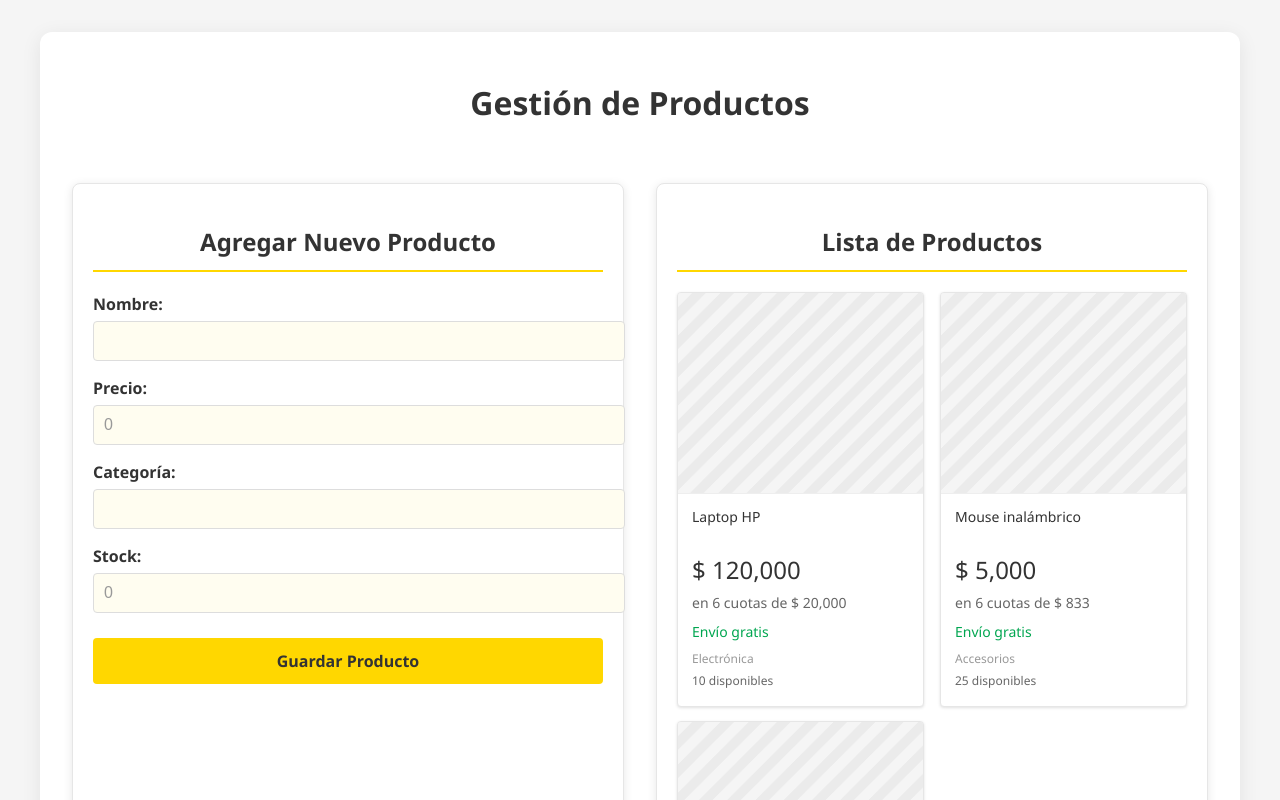
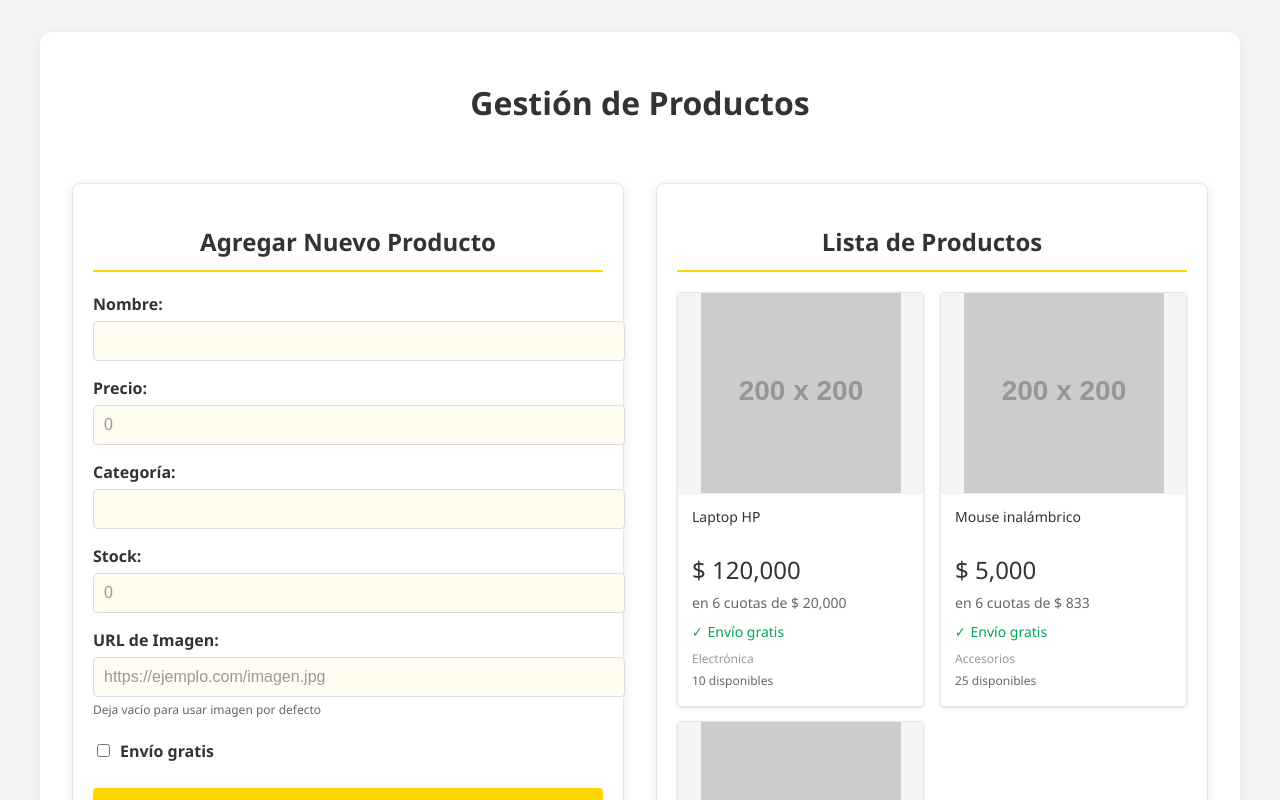
Before and after one commit to 4lexxe/pv_tp4_grupo4, a React (Vite) app: page / in a window 1280 px wide. Shown: the top 800 px of the page. Built offline with nearby package versions, Linux system fonts and the light colour scheme.

Commit message:
feat: agregar campos para URL de imagen y envío gratis

```diff
--- a/src/App.css
+++ b/src/App.css
@@ -160,6 +160,37 @@
   box-shadow: 0 0 0 2px rgba(255, 215, 0, 0.2);
 }
 
+/* Estilos para el texto de ayuda */
+.form-help {
+  display: block;
+  color: #666;
+  font-size: 12px;
+  margin-top: 4px;
+}
+
+/* Estilos para checkbox */
+.checkbox-group {
+  margin-top: 20px;
+}
+
+.checkbox-label {
+  display: flex;
+  align-items: center;
+  font-weight: normal;
+  cursor: pointer;
+}
+
+.checkbox-label input[type="checkbox"] {
+  width: auto;
+  margin-right: 10px;
+  cursor: pointer;
+}
+
+.checkbox-label span {
+  font-size: 16px;
+  color: #333;
+}
+
 button[type="submit"] {
   background-color: #FFD700;
   color: #333;
@@ -225,7 +256,7 @@
   box-shadow: 0 2px 8px rgba(0, 0, 0, 0.12);
 }
 
-/* Placeholder para imagen */
+/* Imagen del producto */
 .product-image {
   height: 200px;
   background-color: #f5f5f5;
@@ -233,8 +264,21 @@
   align-items: center;
   justify-content: center;
   border-bottom: 1px solid #eee;
+  overflow: hidden;
 }
 
+.product-thumbnail {
+  width: 100%;
+  height: 100%;
+  object-fit: contain;
+  transition: transform 0.3s ease;
+}
+
+.product-card:hover .product-thumbnail {
+  transform: scale(1.03);
+}
+
+/* Placeholder para imagen */
 .image-placeholder {
   width: 100%;
   height: 100%;
@@ -286,6 +330,14 @@
   font-size: 14px;
   font-weight: 500;
   margin-bottom: 8px;
+  display: flex;
+  align-items: center;
+}
+
+.product-shipping:before {
+  content: '✓';
+  font-weight: bold;
+  margin-right: 5px;
 }
 
 /* Categoría */
--- a/src/App.jsx
+++ b/src/App.jsx
@@ -13,21 +13,27 @@
       name: 'Laptop HP',
       price: 120000,
       category: 'Electrónica',
-      stock: 10
+      stock: 10,
+      imageUrl: 'https://via.placeholder.com/200?text=Laptop+HP',
+      freeShipping: true
     },
     {
       id: 2,
       name: 'Mouse inalámbrico',
       price: 5000,
       category: 'Accesorios',
-      stock: 25
+      stock: 25,
+      imageUrl: 'https://via.placeholder.com/200?text=Mouse',
+      freeShipping: true
     },
     {
       id: 3,
       name: 'Monitor 24"',
       price: 45000,
       category: 'Electrónica',
-      stock: 5
+      stock: 5,
+      imageUrl: 'https://via.placeholder.com/200?text=Monitor',
+      freeShipping: true
     }
   ]);
 
--- a/src/components/ProductForm.jsx
+++ b/src/components/ProductForm.jsx
@@ -5,14 +5,25 @@
     name: '',
     price: '',
     category: '',
-    stock: ''
+    stock: '',
+    imageUrl: '',
+    freeShipping: false
   });
 
   /***************************************
    * MANEJO DE EVENTOS DEL FORMULARIO
    ***************************************/
   const handleChange = (e) => {
-    const { name, value } = e.target;
+    const { name, value, type, checked } = e.target;
+
+    // Manejo especial para checkbox
+    if (type === 'checkbox') {
+      setProductData(prevData => ({
+        ...prevData,
+        [name]: checked
+      }));
+      return;
+    }
 
     // Asegurarse de que los valores numéricos sean válidos
     if ((name === 'price' || name === 'stock') && value !== '') {
@@ -35,7 +46,9 @@
     const formattedProduct = {
       ...productData,
       price: productData.price === '' ? 0 : Number(productData.price),
-      stock: productData.stock === '' ? 0 : Number(productData.stock)
+      stock: productData.stock === '' ? 0 : Number(productData.stock),
+      // Si no se proporciona una URL de imagen, usar un placeholder
+      imageUrl: productData.imageUrl || 'https://via.placeholder.com/200'
     };
 
     // Llamar a la función proporcionada por el componente padre
@@ -46,7 +59,9 @@
       name: '',
       price: '',
       category: '',
-      stock: ''
+      stock: '',
+      imageUrl: '',
+      freeShipping: false
     });
   };
 
@@ -104,6 +119,31 @@
           />
         </div>
 
+        <div className="form-group">
+          <label htmlFor="imageUrl">URL de Imagen:</label>
+          <input
+            type="url"
+            id="imageUrl"
+            name="imageUrl"
+            value={productData.imageUrl}
+            onChange={handleChange}
+            placeholder="https://ejemplo.com/imagen.jpg"
+          />
+          <small className="form-help">Deja vacío para usar imagen por defecto</small>
+        </div>
+
+        <div className="form-group checkbox-group">
+          <label className="checkbox-label">
+            <input
+              type="checkbox"
+              name="freeShipping"
+              checked={productData.freeShipping}
+              onChange={handleChange}
+            />
+            <span>Envío gratis</span>
+          </label>
+        </div>
+
         <button type="submit">Guardar Producto</button>
       </form>
     </div>
--- a/src/components/ProductList.jsx
+++ b/src/components/ProductList.jsx
@@ -11,8 +11,11 @@
           {products.map(product => (
             <div key={product.id} className="product-card">
               <div className="product-image">
-                {/* Placeholder para imagen */}
-                <div className="image-placeholder"></div>
+                <img
+                  src={product.imageUrl}
+                  alt={product.name}
+                  className="product-thumbnail"
+                />
               </div>
               <div className="product-content">
                 <h3 className="product-name">{product.name}</h3>
@@ -22,9 +25,11 @@
                 <div className="product-installments">
                   en 6 cuotas de $ {Math.round(product.price / 6).toLocaleString()}
                 </div>
-                <div className="product-shipping">
-                  Envío gratis
-                </div>
+                {product.freeShipping && (
+                  <div className="product-shipping">
+                    Envío gratis
+                  </div>
+                )}
                 <div className="product-category">{product.category}</div>
                 <div className="product-stock">
                   {product.stock > 0 ? `${product.stock} disponibles` : 'Sin stock'}
```
